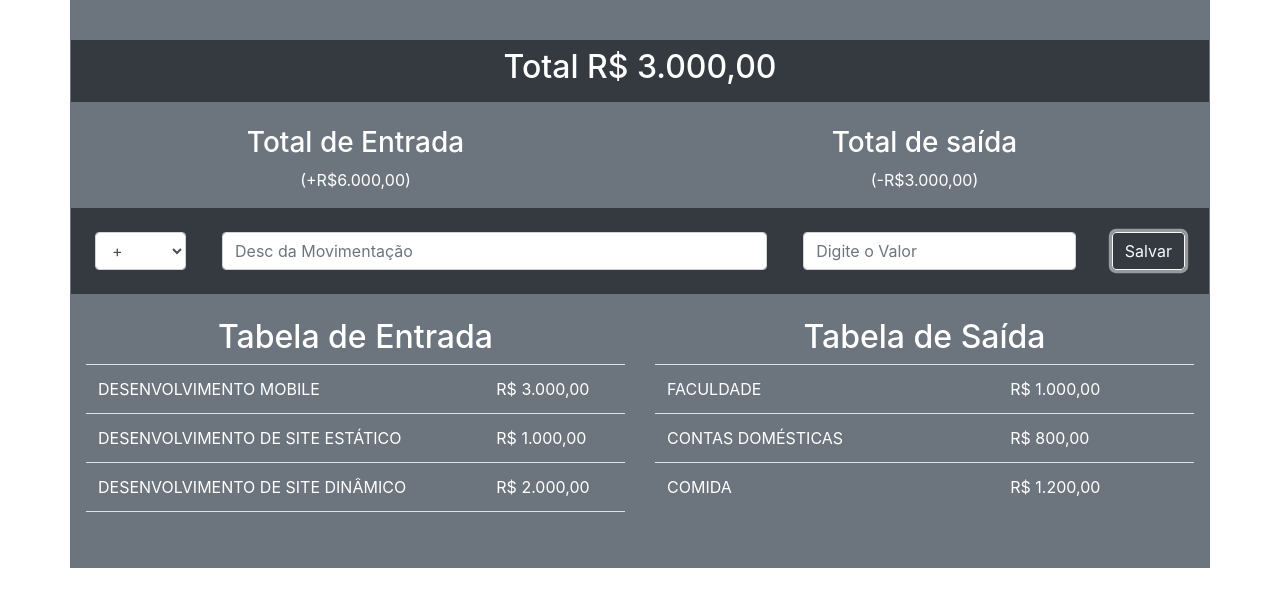
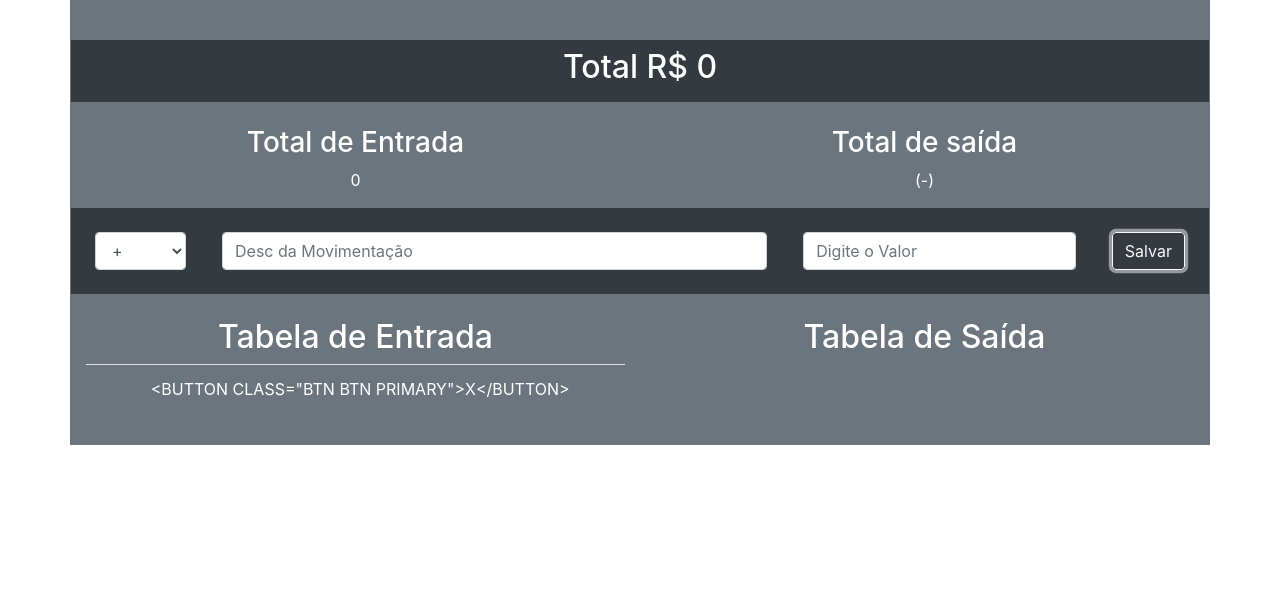
Before and after one commit to GustaAzevedo/JavaScript-2-semestre, a plain HTML site: page aula11/index.html in a window 1280 px wide. Both pictures are taken after a click on the button "Salvar". Drawn offline with nearby package versions, Linux system fonts and the light colour scheme.

Commit message:
atividade

```diff
--- a/aula11/index.html
+++ b/aula11/index.html
@@ -15,19 +15,19 @@
     <main class="container-xl bg-secondary p-3 text-white">
 
         <div class="row bg-dark mt-4">
-            <h2 class="col-12 text-center p-2">Total R$ 3.000,00</h2>
+            <h2 class="col-12 text-center p-2">Total R$ 0</h2>
         </div>
         <div class="row mt-4">
             <div class="col-6">
                 <div class="row ">
-                    <h3 class="col-12 text-center">Total de Entrada</h3>
-                    <p class="col-12 text-center">(+R$6.000,00)</p>
+                    <h3 class="col-12  text-center">Total de Entrada</h3>
+                    <p id="vEntrada" class="col-12 text-center">(+)</p>
                 </div>
             </div>
             <div class="col-6 ">
                 <div class="row ">
                     <h3 class="col-12 text-center">Total de saída</h3>
-                    <p class="col-12 text-center">(-R$3.000,00)</p>
+                    <p id="vSaida" class="col-12 text-center">(-)</p>
                 </div>
             </div>
         </div>
@@ -49,18 +49,7 @@
                     <h2 class="col-12 text-center">Tabela de Entrada</h3>
                 </div>
                 <table id="entra" class="table text-uppercase text-white">
-                    <tr>
-                        <td>Desenvolvimento Mobile</td>
-                        <td>R$ 3.000,00</td>
-                    </tr>
-                    <tr>
-                        <td>Desenvolvimento de site estático</td>
-                        <td>R$ 1.000,00</td>
-                    </tr>
-                    <tr>
-                        <td>Desenvolvimento de site dinâmico</td>
-                        <td>R$ 2.000,00</td>
-                    </tr>
+
                 </table>
             </div>
             <div class="col-6">
@@ -68,18 +57,7 @@
                     <h2 class="col-12 text-center">Tabela de Saída</h3>
                 </div>
                 <table id="sai" class="table text-uppercase text-white">
-                    <tr>
-                        <td>Faculdade</td>
-                        <td>R$ 1.000,00</td>
-                    </tr>
-                    <tr>
-                        <td>Contas Domésticas</td>
-                        <td>R$ 800,00</td>
-                    </tr>
-                    <tr>
-                        <td>Comida</td>
-                        <td>R$ 1.200,00</td>
-                    </tr>
+
                 </table>
             </div>
         </div>
--- a/aula11/main.js
+++ b/aula11/main.js
@@ -6,6 +6,8 @@ let ui_Model = (function () {
         btnSub: '#save',
         tabelaEntra: '#entra',
         tabelaSai: '#sai',
+        valorEntrada: '#vEntrada',
+        valorSaida: '#vSaida'
 
     }
 
@@ -22,15 +24,18 @@ let ui_Model = (function () {
             let linha = document.createElement("tr");
             let colunaDesc = document.createElement("td");
             let colunaValor = document.createElement("td");
+            let colunaDelete = document.createElement("td");
 
             // 2. Colocar os valores nas colunas
             colunaDesc.textContent = item.desc;
             colunaValor.textContent = item.valor;
+            colunaDelete.textContent = '<button class="btn btn primary">X</button>';
 
 
             // 3. Incluir essa linha na Dom Principal(table)
             linha.appendChild(colunaDesc);
             linha.appendChild(colunaValor);
+            linha.appendChild(colunaDelete);
 
             // 4. Qual a tabela
             let table;
@@ -42,10 +47,29 @@ let ui_Model = (function () {
 
             }
 
-            // 5. imcluir na tabela
+            // 5. incluir na tabela
             table.appendChild(linha);
 
 
+        },
+        adicionaItemTotal: function (item, tMov) {
+
+            let saida;
+            let entrada;
+
+            let totalSaida = 0;
+
+            if (tMov == "rendas") {
+                let totalEntrada = 0;
+                for (let i = 0; i < item.length; i++) {
+                    totalEntrada = item.valor + totalEntrada;
+                    console.log(item)
+                }
+                entrada = document.querySelector(DomStrings.valorEntrada).innerHTML = totalEntrada;
+            } else if (tMov == "despesas") {
+                totalSaida = item.valor + totalSaida;
+                saida = document.querySelector(DomStrings.valorSaida).innerHTML = totalSaida;
+            }
         },
         getDomStrings: function () {
             return DomStrings;
@@ -130,7 +154,9 @@ controller = function (ui, model) {
 
         //3.Adicionar na nossa UI (tabela) a entrada
         ui.addItemNaTabela(novoProd, inp.tipoMov);
+
         //4.Calcular o novo budget total
+        ui.adicionaItemTotal(novoProd, inp.tipoMov)
         //5.Atualizar a UI (totais)
 
     }
```
Also changed, not shown: aula12/index.html (added, +16 -0 lines), aula12/main.js (added, +17 -0 lines), ShowDoMilhao-console/index.html (renamed from ShowDoMilhao/index.html), ShowDoMilhao-console/main.js (renamed from ShowDoMilhao/main.js).
